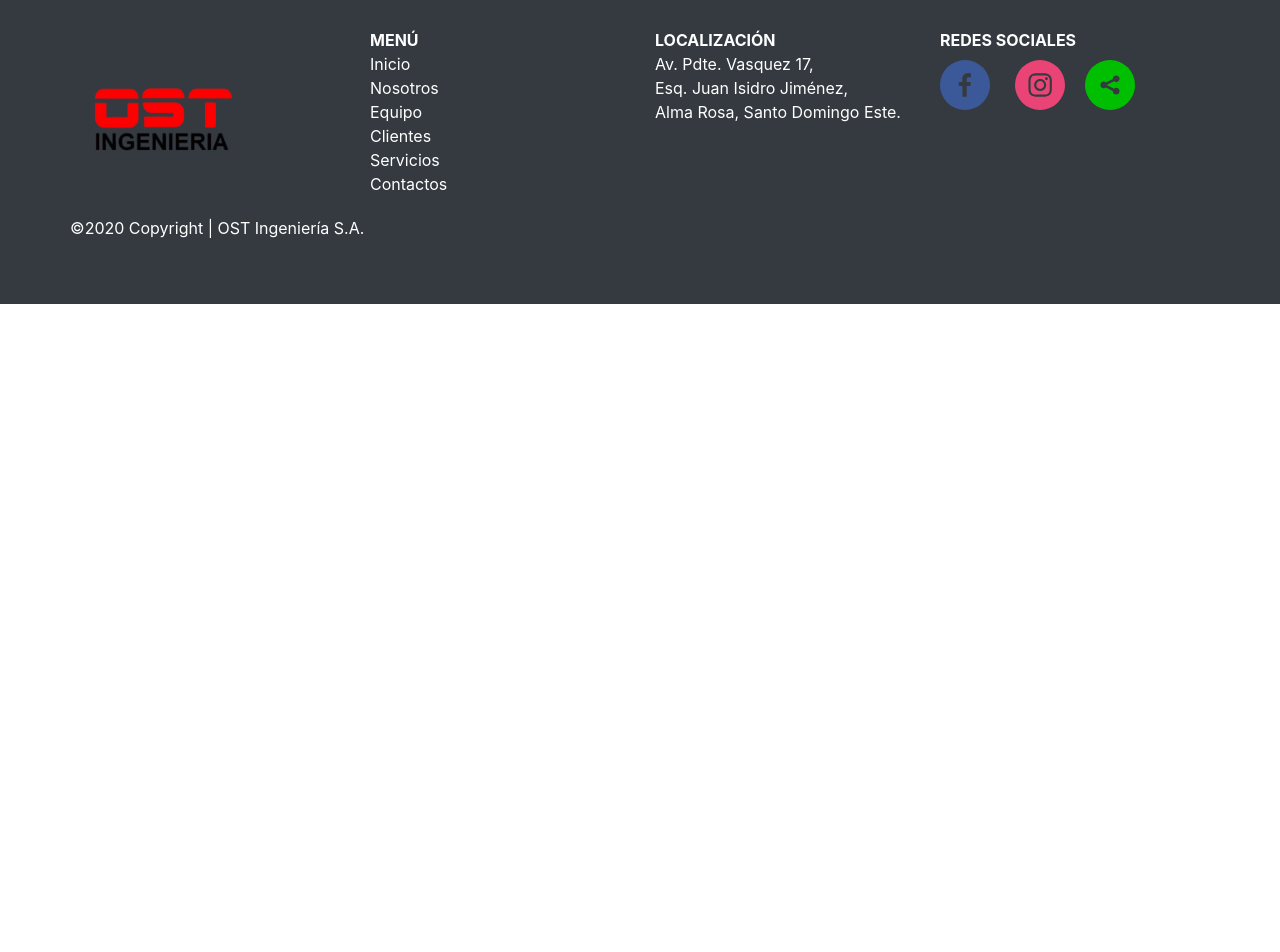
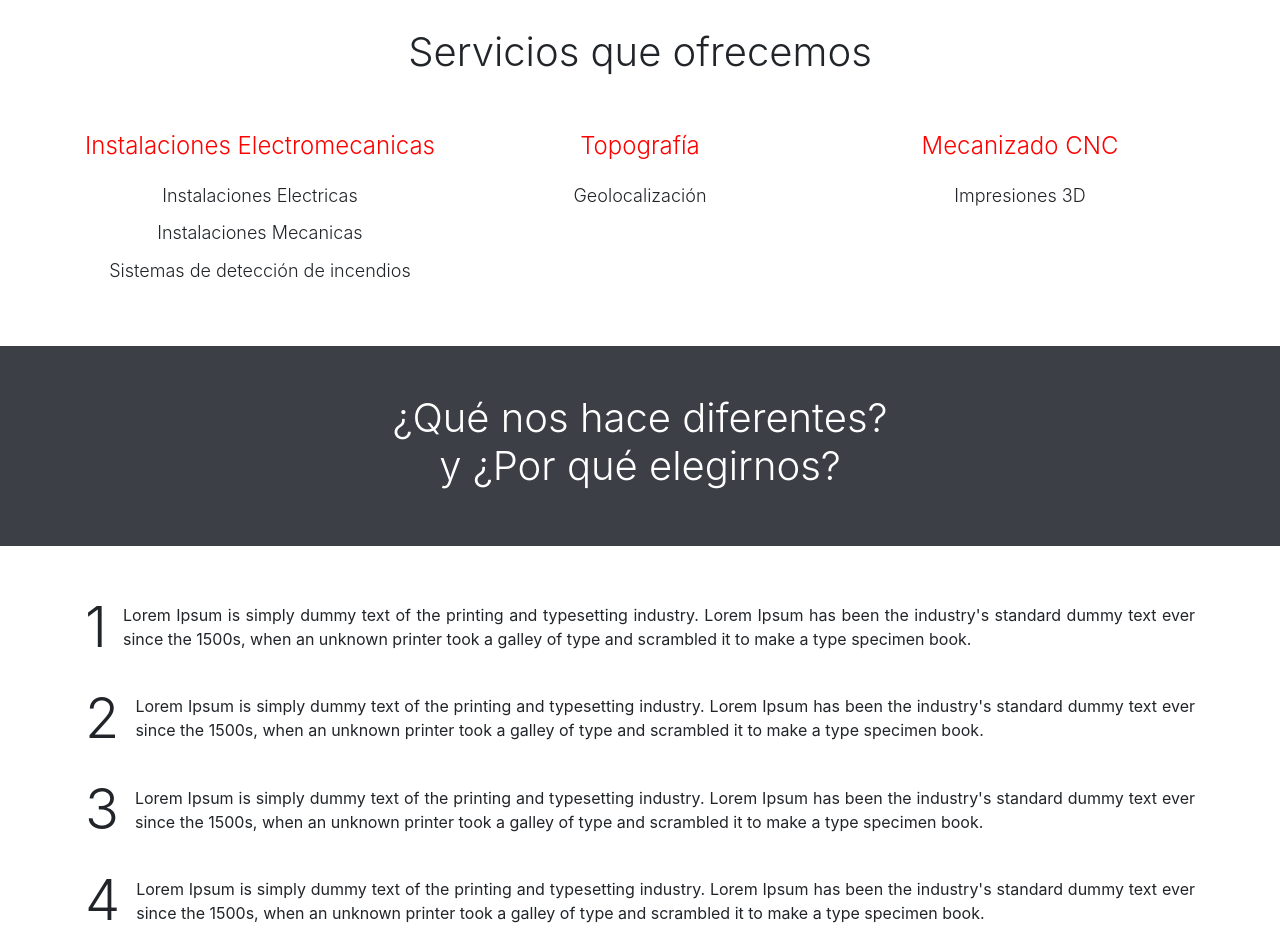
Before and after one commit to andresgc04/OST-Ingenieria, a React (Create React App) app in the folder ost-ingenieria/: page /Servicios in a window 1280 px wide. Shown: the part 420-1372 px from the top of the page. Before the commit the page ends 800 px from the top, so only its background shows below. Built offline with nearby package versions, Linux system fonts and the light colour scheme.

Commit message:
OST-INGV10

```diff
--- a/ost-ingenieria/package.json
+++ b/ost-ingenieria/package.json
@@ -17,6 +17,7 @@
     "react": "^16.13.1",
     "react-bootstrap": "^1.3.0",
     "react-dom": "^16.13.1",
+    "react-helmet": "^6.1.0",
     "react-reveal": "^1.2.2",
     "react-router-dom": "^5.2.0",
     "react-scripts": "3.4.3"
--- a/ost-ingenieria/public/index.html
+++ b/ost-ingenieria/public/index.html
@@ -2,7 +2,7 @@
 <html lang="en">
   <head>
     <meta charset="utf-8" />
-    <link rel="icon" href="%PUBLIC_URL%/favicon.ico" />
+    <link rel="icon" href="%PUBLIC_URL%/Logo-OST-PNG.ico" />
     <meta name="viewport" content="width=device-width, initial-scale=1" />
     <meta name="theme-color" content="#000000" />
     <meta
@@ -24,7 +24,7 @@
       work correctly both with client-side routing and a non-root public URL.
       Learn how to configure a non-root public URL by running `npm run build`.
     -->
-    <title>React App</title>
+    <title>OST Ingeniería</title>
   </head>
   <body>
     <noscript>You need to enable JavaScript to run this app.</noscript>
--- a/ost-ingenieria/src/Screens/Footer/FooterOST.js
+++ b/ost-ingenieria/src/Screens/Footer/FooterOST.js
@@ -4,13 +4,13 @@ import { SocialIcon } from 'react-social-icons';
 const FooterOST = () => {
     return (
 
-        <footer className="bg-dark text-white py-5">
+        <footer className="bg-dark text-white py-1">
             <section>
-                <div className="container">
+                <div className="container mt-5">
 
                     <nav className="row">
                         <a href={'Home'} className="col-md-3 text-reset text-uppercase d-flex align-items-center">
-                            <img src="/resources/Logo-OST-PNG.png" alt="Logo OST Ingenieria" className="img-logo" style={{ height: 150, width: 150 }} />
+                            <img src="/resources/Logo-OST-PNG.png" alt="Logo OST Ingenieria" className="img-logo" style={{ width:'60%' }} />
                         </a>
                         <ul className="col-md-3 list-unstyled">
                             <li className="font-weight-bold text-uppercase">Menú</li>
--- a/ost-ingenieria/src/Screens/Servicios.js
+++ b/ost-ingenieria/src/Screens/Servicios.js
@@ -3,13 +3,130 @@ import { Image } from 'react-bootstrap';
 import NavbarOSTOficial from './Navbar/NavbarOSTOficial';
 import FooterOST from './Footer/FooterOST';
 import Pulse from 'react-reveal/Pulse';
+import { Helmet } from 'react-helmet';
+import Fade from 'react-reveal/Fade';
+
+const TITLE = 'Servicios | OST Ingeniería'
 
 const Servicios = () => {
     return (
         <React.Fragment>
-            <div>
-                <NavbarOSTOficial/>
-            </div>
+
+            <Helmet>
+                <title>{TITLE}</title>
+            </Helmet>
+
+            <section>
+                <NavbarOSTOficial />
+            </section>
+
+            <section>
+                <div className="container mt-5 mb-5">
+                    <div className="d-flex justify-content-center">
+                        <h1 className="display-4" style={{ fontSize: 40 }}>Servicios que ofrecemos</h1>
+                    </div>
+
+                    <div className="row mt-5">
+
+                        <div className="col-md-4">
+                            <div className="text-center">
+                                <a href='#' className="text-reset"><h1 className="display-4 mb-4" style={{ fontSize: 24, color: 'red' }}>Instalaciones Electromecanicas</h1></a>
+                                <a href='#' className="text-reset"><p className="display-4" style={{ fontSize: 18 }}>Instalaciones Electricas</p></a>
+                                <a href='#' className="text-reset"><p className="display-4" style={{ fontSize: 18 }}>Instalaciones Mecanicas</p></a>
+                                <a href='#' className="text-reset"><p className="display-4" style={{ fontSize: 18 }}>Sistemas de detección de incendios</p></a>
+                            </div>
+                        </div>
+
+                        <div className="col-md-4">
+                            <div className="text-center">
+                                <a href='#' className="text-reset"><h1 className="display-4 mb-4" style={{ fontSize: 24, color: 'red' }}>Topografía</h1></a>
+                                <a href='#' className="text-reset"><p className="display-4" style={{ fontSize: 18 }}>Geolocalización</p></a>
+                            </div>
+                        </div>
+
+                        <div className="col-md-4">
+                            <div className="text-center">
+                                <a href='#' className="text-reset"><h1 className="display-4 mb-4" style={{ fontSize: 24, color: 'red' }}>Mecanizado CNC</h1></a>
+                                <a href='#' className="text-reset"><p className="display-4" style={{ fontSize: 18 }}>Impresiones 3D</p></a>
+                            </div>
+                        </div>
+
+                    </div>
+
+                </div>
+            </section>
+
+            <section className="py-5" style={{ background: '#3D3F47' }}>
+                <div className="container">
+                    <Pulse>
+                        <h1 className="text-white display-4 text-center" style={{ fontSize: 40 }}>
+                            ¿Qué nos hace diferentes?
+                            <br />
+                            y ¿Por qué elegirnos?
+                         </h1>
+                    </Pulse>
+                </div>
+            </section>
+
+            <section className="py-5">
+                <div className="container">
+                    <div>
+
+                        <Fade left>
+                            <div>
+                                <div className="d-flex justify-content-center">
+                                    <h1 className="display-4 text-center my-auto">1</h1>
+                                    <p className="my-auto ml-3" style={{ textAlign: 'justify' }}>
+                                        Lorem Ipsum is simply dummy text of the printing and typesetting industry.
+                                        Lorem Ipsum has been the industry's standard dummy text ever since the 1500s,
+                                        when an unknown printer took a galley of type and scrambled it to make a type specimen book.
+                                </p>
+                                </div>
+                            </div>
+                        </Fade>
+
+                        <Fade right>
+                            <div className="mt-4">
+                                <div className="d-flex justify-content-center">
+                                    <h1 className="display-4 text-center my-auto">2</h1>
+                                    <p className="my-auto ml-3" style={{ textAlign: 'justify' }}>
+                                        Lorem Ipsum is simply dummy text of the printing and typesetting industry.
+                                        Lorem Ipsum has been the industry's standard dummy text ever since the 1500s,
+                                        when an unknown printer took a galley of type and scrambled it to make a type specimen book.
+                                </p>
+                                </div>
+                            </div>
+                        </Fade>
+
+                        <Fade left>
+                            <div className="mt-4">
+                                <div className="d-flex justify-content-center">
+                                    <h1 className="display-4 text-center my-auto">3</h1>
+                                    <p className="my-auto ml-3" style={{ textAlign: 'justify' }}>
+                                        Lorem Ipsum is simply dummy text of the printing and typesetting industry.
+                                        Lorem Ipsum has been the industry's standard dummy text ever since the 1500s,
+                                        when an unknown printer took a galley of type and scrambled it to make a type specimen book.
+                                </p>
+                                </div>
+                            </div>
+                        </Fade>
+
+                        <Fade right>
+                            <div className="mt-4">
+                                <div className="d-flex justify-content-center">
+                                    <h1 className="display-4 text-center my-auto">4</h1>
+                                    <p className="my-auto ml-3" style={{ textAlign: 'justify' }}>
+                                        Lorem Ipsum is simply dummy text of the printing and typesetting industry.
+                                        Lorem Ipsum has been the industry's standard dummy text ever since the 1500s,
+                                        when an unknown printer took a galley of type and scrambled it to make a type specimen book.
+                                </p>
+                                </div>
+                            </div>
+                        </Fade>
+
+                    </div>
+                </div>
+            </section>
 
             <FooterOST />
         </React.Fragment>
--- a/ost-ingenieria/src/Screens/SobreNosotros.js
+++ b/ost-ingenieria/src/Screens/SobreNosotros.js
@@ -4,20 +4,28 @@ import NavbarOSTOficial from './Navbar/NavbarOSTOficial';
 import FooterOST from './Footer/FooterOST';
 import { FontAwesomeIcon } from '@fortawesome/react-fontawesome';
 import { faPhoneSquareAlt, faEnvelope } from '@fortawesome/free-solid-svg-icons';
+import { Helmet } from 'react-helmet';
+
+const TITLE = 'Nosotros | OST Ingeniería'
 
 const SobreNosotros = () => {
     return (
         <React.Fragment>
+
+            <Helmet>
+                <title>{TITLE}</title>
+            </Helmet>
+
             <div>
-                <NavbarOSTOficial/>
+                <NavbarOSTOficial />
             </div>
 
             <section className="mt-5">
 
                 <div className="container mt-5">
 
-                    <div style={{marginBottom:50, marginLeft:40}} className="text-center">
-                        <h1 className="display-4 text-center" style={{fontSize:50}}>Nuestro Equipo:</h1>
+                    <div style={{ marginBottom: 50, marginLeft: 40 }} className="text-center">
+                        <h1 className="display-4 text-center" style={{ fontSize: 50 }}>Nuestro Equipo:</h1>
                     </div>
 
                     <div className="d-flex justify-content-center">
```
Also changed, not shown: ost-ingenieria/src/Screens/Clientes.js (+10 -3 lines), ost-ingenieria/src/Screens/Contactos.js (+12 -4 lines), ost-ingenieria/src/Screens/Home.js (+12 -13 lines), ost-ingenieria/src/Screens/Navbar/NavbarOSTOficial.js (+6 -6 lines), 2 other files (tests, documents, lock files or other folders).
